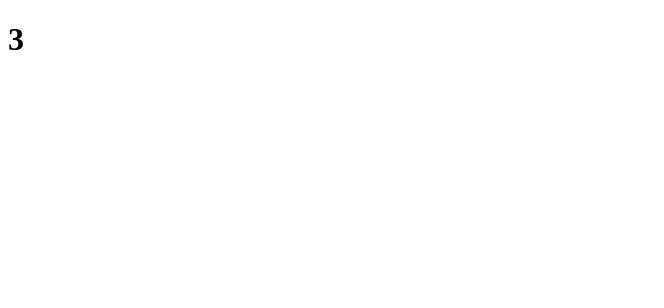
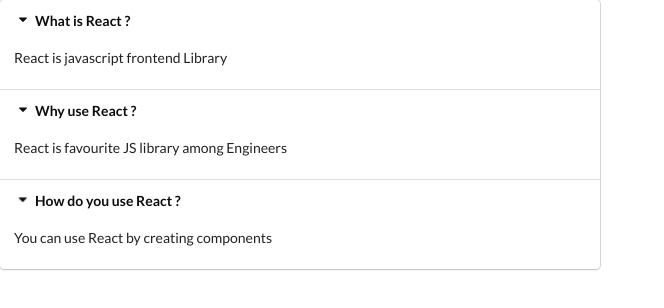
Before and after one commit to Rishabh130498/Widgets, a React (Create React App) app: page / in a window 1280 px wide. Shown: the top 308 px of the page, without its empty margins (0-664 px from the left). Built offline with nearby package versions, Linux system fonts and the light colour scheme.

Commit message:
Building and styling the accordion

```diff
--- a/public/index.html
+++ b/public/index.html
@@ -5,6 +5,10 @@
     <link rel="icon" href="%PUBLIC_URL%/favicon.ico" />
     <meta name="viewport" content="width=device-width, initial-scale=1" />
     <meta name="theme-color" content="#000000" />
+    <link
+      rel="stylesheet"
+      href="https://cdnjs.cloudflare.com/ajax/libs/semantic-ui/2.4.1/semantic.min.css"
+    />
     <meta
       name="description"
       content="Web site created using create-react-app"
--- a/src/App.js
+++ b/src/App.js
@@ -18,8 +18,8 @@
 
 export default () => {
   return (
-    <h1>
+    <div>
       <Accordion items={items} />
-    </h1>
+    </div>
   );
 };
--- a/src/components/Accordion.js
+++ b/src/components/Accordion.js
@@ -1,7 +1,20 @@
 import React from "react";
 
 const Accordion = ({ items }) => {
-  return <div>{items.length}</div>;
+  const RenderedItems = items.map((item) => {
+    return (
+      <React.Fragment>
+        <div className="title active">
+          <i className="dropdown icon" />
+          {item.title}
+        </div>
+        <div className="content active">
+          <p>{item.content}</p>
+        </div>
+      </React.Fragment>
+    );
+  });
+  return <div className="ui styled accordion">{RenderedItems}</div>;
 };
 
 export default Accordion;
```
Also changed, not shown: 1 other file (tests, documents, lock files or other folders).
